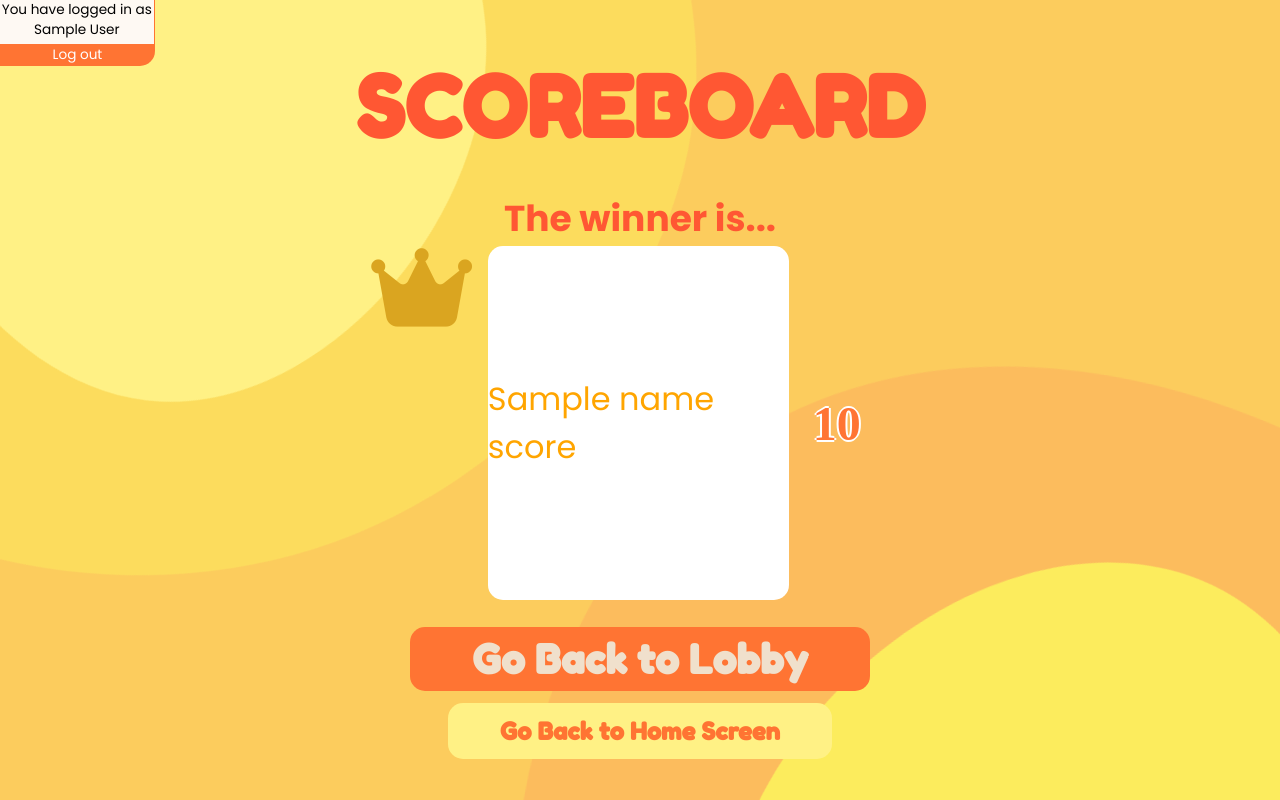
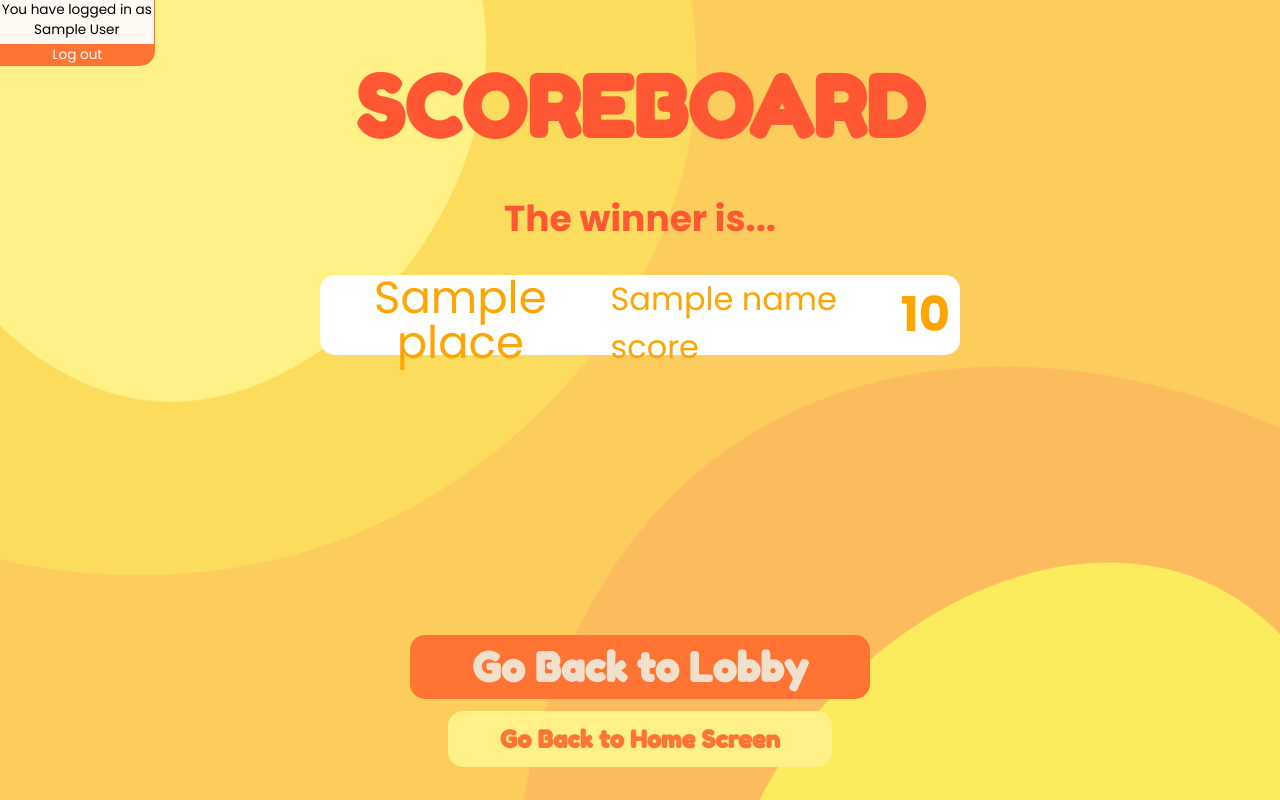
Before and after one commit to Reymer249/music-roulette, a Django app: template game/templates/results_page.html in a window 1280 px wide. Run offline with Django 5.2, Linux system fonts and the light colour scheme; a user stored in the database is signed in; tables that the repository leaves empty hold one stand-in row (values such as "Sample post"); the template is opened without the code that fills it: most values are stand-ins (such as "Sample title", 1, 10 or a date in 2020); parts of the project's set-up code (start-up, migrations or seed data) failed here and were passed over.

Commit message:
feat(game page, results page): fixed song display and the result page

```diff
--- a/game/models.py
+++ b/game/models.py
@@ -5,8 +5,6 @@ from django.contrib.auth.models import AbstractUser
 class Users(AbstractUser):
     name = models.CharField(unique=False)
     spotify_token = models.CharField(max_length=1000, null=True)
-    spotify_token_exp = models.FloatField(null=True)
-
 
 class Parties(models.Model):
     pass
--- a/game/static/game_page.css
+++ b/game/static/game_page.css
@@ -171,7 +171,7 @@ section{
 }
 
 section #option_list{
-    padding: 3vh 1vw;
+    padding: 3vh 0;
     display: block;
 }
 
--- a/game/static/lobby_page.css
+++ b/game/static/lobby_page.css
@@ -102,6 +102,7 @@ ul{
     flex-grow: 1;
     flex-shrink: 1;
     flex-basis: 20px;
+    max-height: 12vh;
     background: paleturquoise;
     padding: 0% 0%;
     color: rgb(1, 88, 88);
--- a/game/static/results_page.css
+++ b/game/static/results_page.css
@@ -2,7 +2,7 @@ body{
     margin: 0px;
     height: 100%;
 }
-svg {
+svg{
     position: fixed;
     top: 0;
     left: 0;
@@ -24,7 +24,6 @@ svg {
     top: 0;
     left: 0;
     z-index: 1;
-    /*non-critical styles left out*/
 }
 .background-layer{
     position: absolute;
@@ -78,73 +77,53 @@ h2{
 }
 
 .score_wrapper{
-    margin-top: -4vh;
-    margin-left: 25vw;
-    height: 45vh;
+    margin: 0 auto;
+    height: 42vh;
     width: 50vw;
+    padding: 0;
+}
+
+.result_item{
+    list-style-type: none;
     display: flex;
     flex-direction: row;
-}
-
-.list{
-    position: relative;
-    width: 24vw;
-    height: 45vh;
-    margin-top: 0vh;
-    margin-left: 1vw;
-    box-sizing:border-box;
-    padding: 0%;
-    display: flex;
-    flex-direction: column;
-}
-.list .dots{
-    display: flex;
-    flex-grow: 1;
-    flex-shrink: 1;
-    flex-basis: 20px;
+    width: 100%;
+    max-height: 10vh;
+    margin-bottom: 7px;
     background: white;
     color: orange;
-    margin: 1%;
-    transition: .5s;
     font-size: 4vmin;
     font-family: 'Poppins', sans-serif;
     border-radius: 15px;
+    justify-content: space-around;
+}
+
+.crown {
+    font-size: 45px;
+    margin: auto 10px;
+    min-width: 10%;
+    line-height: 1;
+    text-align: center;
+}
+
+.name{
+    display: flex;
+    flex-grow: 5;
+    margin: auto 10px;
+}
+
+.points{
+    display: flex;
+    flex-basis: 20px;
+    margin: auto 10px;
+    font-size: 6vmin;
+    font-weight: bolder;
     align-items: center;
     justify-content: center;
 }
 
-.score{
-    position: relative;
-    width: 5vw;
-    height: 45vh;
-    margin-top: 0vh;
-    margin-left: 1vw;
-    box-sizing:border-box;
-    padding: 0%;
+i{
     display: flex;
-    flex-direction: column;
-}
-.score .points{
-    display: flex;
-    flex-grow: 1;
-    flex-shrink: 1;
-    flex-basis: 20px;
-    margin: 1%;
-    transition: .5s;
-    font-size: 6vmin;
-    font-weight: bolder;
-    text-shadow: -2px 0 white, 0 2px white, 2px 0 white, 0 -2px white;
-    color: rgb(255, 116, 51);
-    border-radius: 15px;
-    align-items: center;
-    justify-content: center;
-
-}
-
-i{
-    margin-left: 4vw;
-    font-size: 7vw;
-    margin-top: 0vh;
     color: goldenrod;
 }
 
--- a/game/templates/base.html
+++ b/game/templates/base.html
@@ -28,7 +28,10 @@
 
             {% block logout_button %}
             <h0>You have logged in as {{ request.user.name }}</h0>
-            <button class="logout_button" onclick="location.href='/logout/'">Log out</button>
+            <form action="{% url 'logout' %}" method="post">
+                {% csrf_token %}
+                <button type="submit" class="logout_button">Log out</button>
+            </form>
             {% endblock %}
         </div>
         <div class="background-layer">
--- a/game/templates/results_page.html
+++ b/game/templates/results_page.html
@@ -19,19 +19,19 @@
     <h1>SCOREBOARD</h1>
     <h2>The winner is...</h2>
 
-    <div class="score_wrapper">
-        <i class="fa-solid fa-crown"></i>
-        <ul class="list">
-            {% for ns in name_score_list %}
-                <li class="dots">{{ ns.name }}</li>
-            {% endfor %}
-        </ul>
-        <ul class="score">
-            {% for ns in name_score_list %}
-                <li class="points">{{ ns.score }}</li>
-            {% endfor %}
-        </ul>
-    </div>
+    <ul class="score_wrapper">
+        {% for ns in name_score_list %}
+            <li class="result_item">
+                {% if ns.place == 1 %}
+                    <div class="fa-solid fa-crown crown"></div>
+                {% else %}
+                    <div class="crown">{{ ns.place }}</div>
+                {% endif %}
+                <div class="name">{{ ns.name }}</div>
+                <div class="points">{{ ns.score }}</div>
+            </li>
+        {% endfor %}
+    </ul>
 
     <div class="buttons">
         <button class="lobby_button" onclick="location.href='/lobby/{{ lobby_id }}/';">Go Back to Lobby</button>
--- a/musicroulette/settings.py
+++ b/musicroulette/settings.py
@@ -22,6 +22,8 @@ DB_PORT = os.environ.get("POSTGRES_PORT")
 DB_PASS = os.environ.get("POSTGRES_PASSWORD")
 REDIS_HOST = os.environ.get("REDIS_HOST")
 REDIS_PORT = os.environ.get("REDIS_PORT")
+
+IVAN_CODE = os.environ.get("IVAN_CODE", "placeholder")
 
 # Build paths inside the project like this: BASE_DIR / 'subdir'.
 BASE_DIR = Path(__file__).resolve().parent.parent
```
Also changed, not shown: game/corlos.py (+8 -12 lines), game/tasks.py (+5 -10 lines), game/templates/game_page.html (+3 -26 lines), game/views.py (+19 -5 lines).
